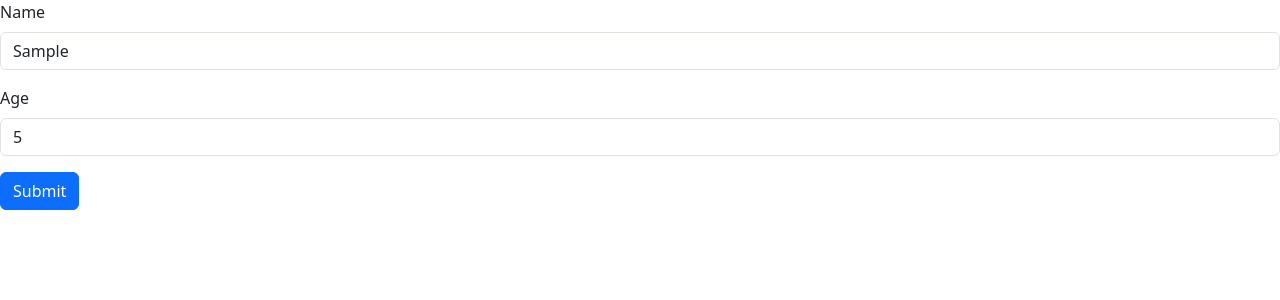
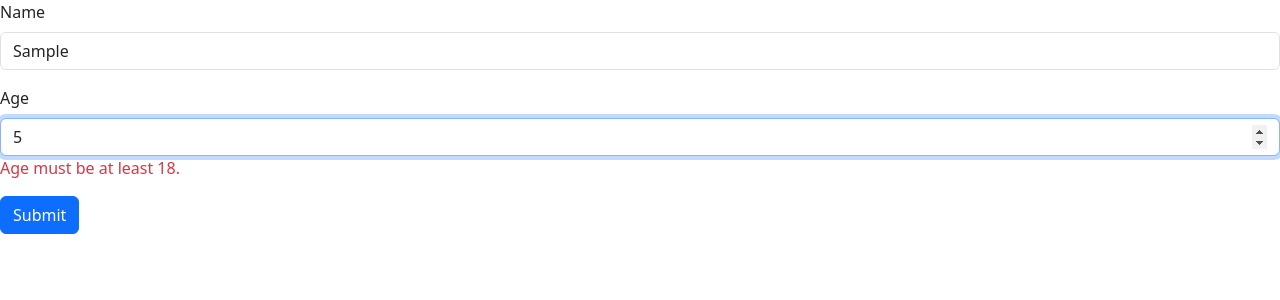
Before and after one commit to paduma/react18-ts-learning-app, a React (Vite) app: page / in a window 1280 px wide. Both pictures are taken after typing "Sample", "5" into the empty fields and a click on the button "Submit". Shown: the top 300 px of the page. Built offline with nearby package versions, Linux system fonts and the light colour scheme.

Commit message:
using schema-based library zod to validate react-hook-form

```diff
--- a/package.json
+++ b/package.json
@@ -10,13 +10,15 @@
     "preview": "vite preview"
   },
   "dependencies": {
+    "@hookform/resolvers": "^2.9.11",
     "bootstrap": "^5.3.3",
     "immer": "^10.1.1",
     "react": "^18.3.1",
     "react-dom": "^18.3.1",
     "react-hook-form": "7.43",
     "react-icons": "^4.7.1",
-    "styled-components": "^6.1.13"
+    "styled-components": "^6.1.13",
+    "zod": "^3.20.6"
   },
   "devDependencies": {
     "@eslint/js": "^9.13.0",
--- a/src/components/Form.tsx
+++ b/src/components/Form.tsx
@@ -1,15 +1,20 @@
 import { FieldValues, useForm } from "react-hook-form";
-interface FormData {
-  name: string;
-  age: number;
-}
+import { z } from "zod";
+import { zodResolver } from "@hookform/resolvers/zod";
 
+const schema = z.object({
+  name: z.string().min(3, { message: "Name must be at least 3 characters." }),
+  age: z
+    .number({ invalid_type_error: "Age field is required." })
+    .min(18, { message: "Age must be at least 18." }),
+});
+type FormData = z.infer<typeof schema>;
 const Form = () => {
   const {
     register,
     handleSubmit,
     formState: { errors },
-  } = useForm<FormData>();
+  } = useForm<FormData>({ resolver: zodResolver(schema) });
   const onSubmit = (data: FieldValues) => console.log("data", data);
 
   return (
@@ -19,28 +24,24 @@
           Name
         </label>
         <input
-          {...register("name", { required: true, minLength: 3 })}
+          {...register("name")}
           id="name"
           type="text"
           className="form-control"
         />
-        {errors.name?.type === "required" && (
-          <p className="text-danger">The name field is required</p>
-        )}
-        {errors.name?.type === "minLength" && (
-          <p className="text-danger">The name must be at least 3 characters</p>
-        )}
+        {errors.name && <p className="text-danger">{errors.name.message}</p>}
       </div>
       <div className="mb-3">
         <label htmlFor="Age" className="form-label">
           Age
         </label>
         <input
-          {...register("age")}
+          {...register("age", { valueAsNumber: true })}
           id="age"
           type="number"
           className="form-control"
         />
+        {errors.age && <p className="text-danger">{errors.age.message}</p>}
       </div>
       <button className="btn btn-primary" type="submit">
         Submit
```
Also changed, not shown: 1 other file (tests, documents, lock files or other folders).
